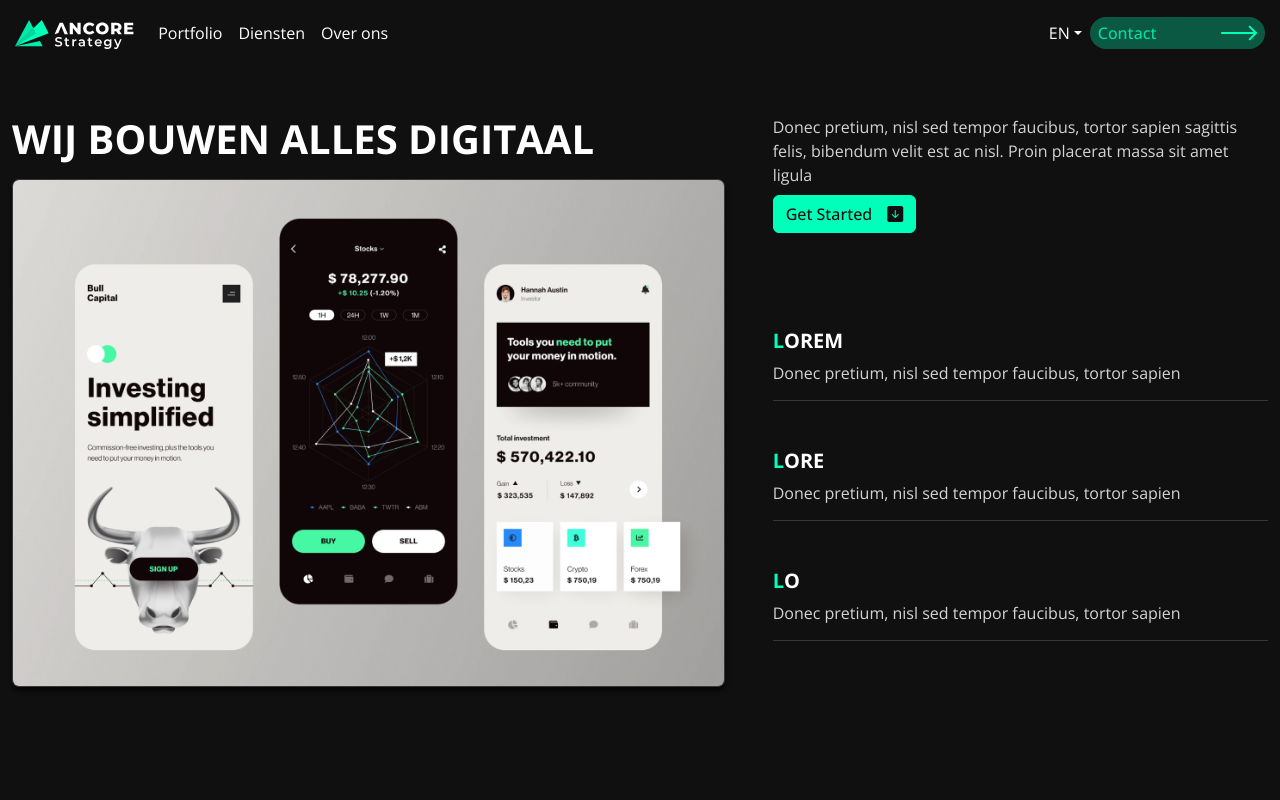
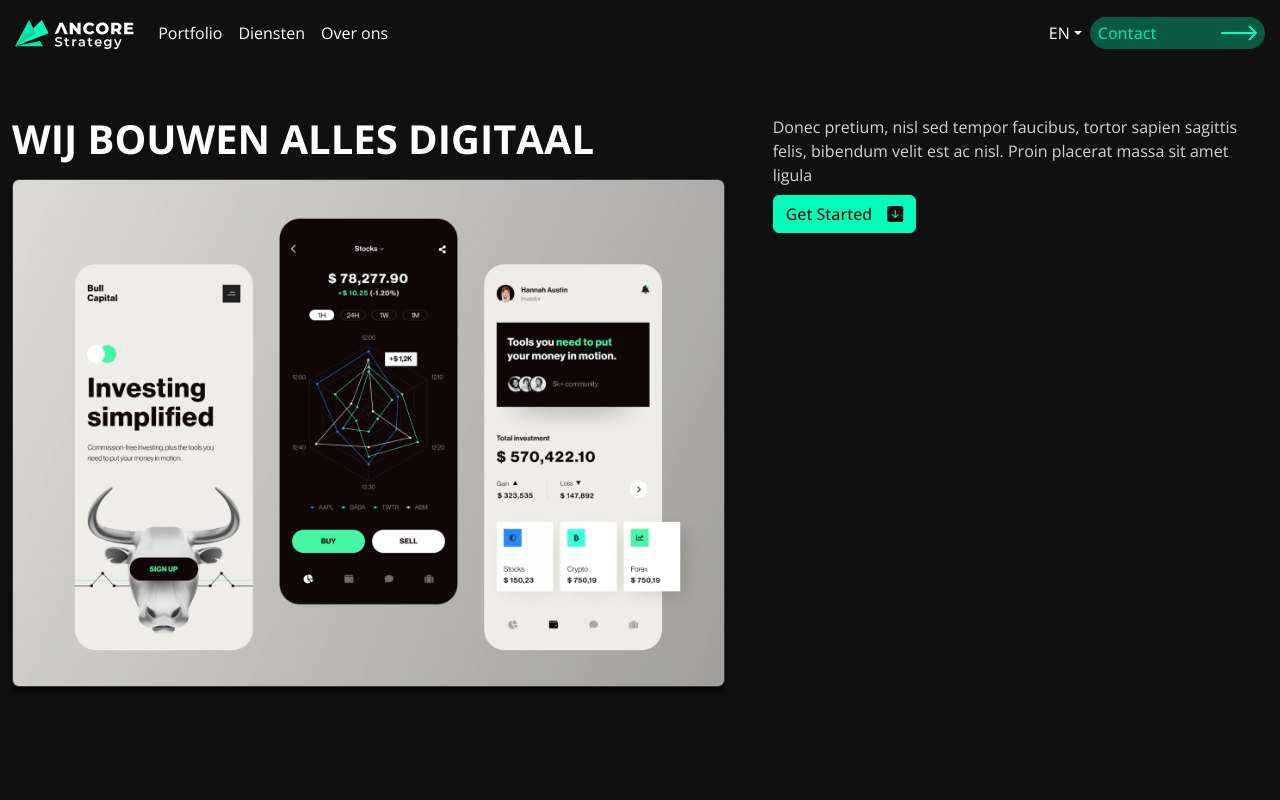
Before and after one commit to TristanVarewijck/ancore.build, a React (Create React App) app: page / in a window 1280 px wide. Shown: the top 800 px of the page. Built offline with nearby package versions, Linux system fonts and the light colour scheme.

Commit message:
removed header text blocks

```diff
--- a/src/components/HeaderTextBlock/index.jsx
+++ /dev/null
@@ -1,10 +0,0 @@
-const textHeaderBlock = (props) => {
-  return (
-    <div className="headerText-block">
-      <h5>{props.title}</h5>
-      <p>{props.text}</p>
-    </div>
-  );
-};
-
-export default textHeaderBlock;
--- a/src/components/Hero/index.jsx
+++ b/src/components/Hero/index.jsx
@@ -3,7 +3,6 @@ import { languageSetting } from "../../App";
 import Row from "react-bootstrap/Row";
 import Col from "react-bootstrap/Col";
 import Link from "../Link";
-import HeaderTextBlock from "../HeaderTextBlock";
 
 const Hero = ({ scrollTo }) => {
   function scrollToFirstSection(e) {
@@ -12,7 +11,6 @@ const Hero = ({ scrollTo }) => {
   }
 
   const content = useContext(languageSetting);
-
   return (
     <div className="Hero">
       <Row className="gx-5 justify-content-center align-items-top">
@@ -38,27 +36,6 @@ const Hero = ({ scrollTo }) => {
             handleButton={scrollToFirstSection}
             href="https://www.google.com"
           />
-          <Row className="flex-column justify-content-between gy-5 mt-5">
-            <Col>
-              <HeaderTextBlock
-                title="LOREM"
-                text="Donec pretium, nisl sed tempor faucibus, tortor sapien"
-              />
-            </Col>
-            <Col>
-              <HeaderTextBlock
-                title="LORE"
-                text="Donec pretium, nisl sed tempor faucibus, tortor sapien"
-              />
-            </Col>
-
-            <Col>
-              <HeaderTextBlock
-                title="LO"
-                text="Donec pretium, nisl sed tempor faucibus, tortor sapien"
-              />
-            </Col>
-          </Row>
         </Col>
       </Row>
     </div>
--- a/src/scss/App.scss
+++ b/src/scss/App.scss
@@ -2,7 +2,6 @@
 @import "./variables";
 @import "./components/Navbar.scss";
 @import "./components/Hero.scss";
-@import "./components/HeaderTextBlock.scss";
 @import "./components/TextBlock.scss";
 @import "./components/Link.scss";
 @import "./components/Services.scss";
@@ -32,7 +31,7 @@ $theme-colors: (
     // "warning": $warning,
     // "danger": $danger,
     // "light": $light,
-    // "dark": $dark,,,,,,,,,,,,,,,,,,,,,,,,,,,,,,,,,
+    // "dark": $dark,,,,,,,,,,,,,,,,,,,,,,,,,,,,,,,,,,
 );
 
 ::-webkit-scrollbar {
--- a/src/scss/components/HeaderTextBlock.scss
+++ /dev/null
@@ -1,7 +0,0 @@
-.headerText-block {
-  h5::first-letter {
-    color: $action;
-  }
-  padding-bottom: 15px;
-  border-bottom: 1px solid $lightGray;
-}
```
